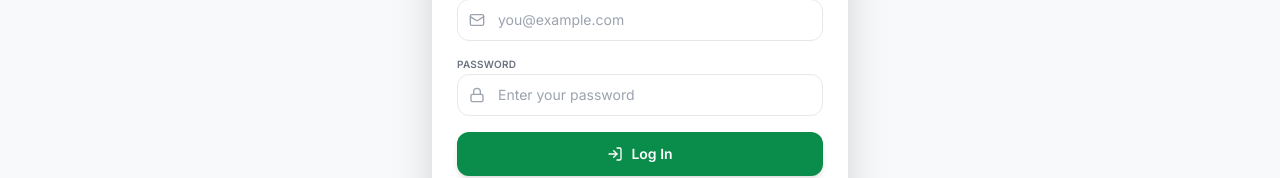
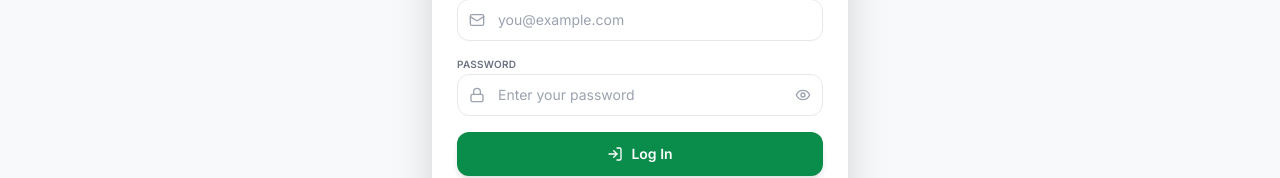
Before and after one commit to Dapo-devv/Naijabase, a React (Vite) app: page /login in a window 1280 px wide. Shown: the part 377-555 px from the top of the page. Built offline with nearby package versions, Linux system fonts and the light colour scheme; no server answers.

Commit message:
Add password visibility toggle (eye icon) to Login and Register forms

```diff
--- a/src/pages/Login.jsx
+++ b/src/pages/Login.jsx
@@ -1,6 +1,6 @@
 import { useState } from "react";
 import { Link, useNavigate, Navigate } from "react-router-dom";
-import { Mail, Lock, LogIn } from "lucide-react";
+import { Mail, Lock, LogIn, Eye, EyeOff } from "lucide-react";
 import { useNaijaBase } from "../context/NaijaBaseContext";
 import LoadingSpinner from "../components/LoadingSpinner";
 
@@ -9,6 +9,7 @@ export default function Login() {
   const navigate = useNavigate();
   const [email, setEmail] = useState("");
   const [password, setPassword] = useState("");
+  const [showPassword, setShowPassword] = useState(false);
   const [error, setError] = useState("");
   const [loading, setLoading] = useState(false);
   const [successMessage, setSuccessMessage] = useState("");
@@ -109,13 +110,24 @@ export default function Login() {
               <div className="relative">
                 <Lock className="absolute left-3 top-1/2 -translate-y-1/2 w-4 h-4 text-gray-400" />
                 <input
-                  type="password"
+                  type={showPassword ? "text" : "password"}
                   value={password}
                   onChange={(e) => setPassword(e.target.value)}
-                  className="w-full pl-10 pr-4 py-2.5 border border-gray-200 dark:border-gray-600 rounded-xl focus:ring-2 focus:ring-primary/30 bg-white dark:bg-gray-700 text-gray-800 dark:text-gray-200 transition-all placeholder:text-gray-400 text-sm"
+                  className="w-full pl-10 pr-10 py-2.5 border border-gray-200 dark:border-gray-600 rounded-xl focus:ring-2 focus:ring-primary/30 bg-white dark:bg-gray-700 text-gray-800 dark:text-gray-200 transition-all placeholder:text-gray-400 text-sm"
                   placeholder="Enter your password"
                   required
                 />
+                <button
+                  type="button"
+                  onClick={() => setShowPassword(!showPassword)}
+                  className="absolute right-3 top-1/2 -translate-y-1/2 text-gray-400 hover:text-gray-600 dark:hover:text-gray-300 transition-colors"
+                >
+                  {showPassword ? (
+                    <EyeOff className="w-4 h-4" />
+                  ) : (
+                    <Eye className="w-4 h-4" />
+                  )}
+                </button>
               </div>
             </div>
 
--- a/src/pages/Register.jsx
+++ b/src/pages/Register.jsx
@@ -1,6 +1,6 @@
 import { useState } from "react";
 import { Link, useNavigate, Navigate } from "react-router-dom";
-import { Mail, Lock, User, ArrowRight } from "lucide-react";
+import { Mail, Lock, User, ArrowRight, Eye, EyeOff } from "lucide-react";
 import { useNaijaBase } from "../context/NaijaBaseContext";
 import LoadingSpinner from "../components/LoadingSpinner";
 
@@ -12,6 +12,7 @@ export default function Register() {
   const [name, setName] = useState("");
   const [surname, setSurname] = useState("");
   const [password, setPassword] = useState("");
+  const [showPassword, setShowPassword] = useState(false);
   const [error, setError] = useState("");
   const [loading, setLoading] = useState(false);
   const [successMessage, setSuccessMessage] = useState("");
@@ -136,14 +137,6 @@ export default function Register() {
                 type: "text",
                 placeholder: "Choose a username",
               },
-              {
-                label: "Password",
-                icon: Lock,
-                val: password,
-                set: setPassword,
-                type: "password",
-                placeholder: "At least 6 chars",
-              },
             ].map((f, i) => (
               <div key={i} className="relative group">
                 <label className="text-[10px] font-semibold text-gray-500 dark:text-gray-400 uppercase tracking-wide mb-0.5 block">
@@ -162,6 +155,35 @@ export default function Register() {
                 </div>
               </div>
             ))}
+
+            {/* Password field with eye toggle */}
+            <div className="relative group">
+              <label className="text-[10px] font-semibold text-gray-500 dark:text-gray-400 uppercase tracking-wide mb-0.5 block">
+                Password
+              </label>
+              <div className="relative">
+                <Lock className="absolute left-3 top-1/2 -translate-y-1/2 w-4 h-4 text-gray-400" />
+                <input
+                  type={showPassword ? "text" : "password"}
+                  value={password}
+                  onChange={(e) => setPassword(e.target.value)}
+                  className="w-full pl-10 pr-10 py-3 border border-gray-200 dark:border-gray-600 rounded-xl focus:ring-2 focus:ring-primary/30 bg-white dark:bg-gray-700 text-gray-800 dark:text-gray-200 transition-all placeholder:text-gray-400 text-sm"
+                  placeholder="At least 6 chars"
+                  required
+                />
+                <button
+                  type="button"
+                  onClick={() => setShowPassword(!showPassword)}
+                  className="absolute right-3 top-1/2 -translate-y-1/2 text-gray-400 hover:text-gray-600 dark:hover:text-gray-300 transition-colors"
+                >
+                  {showPassword ? (
+                    <EyeOff className="w-4 h-4" />
+                  ) : (
+                    <Eye className="w-4 h-4" />
+                  )}
+                </button>
+              </div>
+            </div>
 
             {error && (
               <div className="bg-red-50 dark:bg-red-900/30 border border-red-200 dark:border-red-800 text-red-700 dark:text-red-300 text-sm rounded-xl p-3">
```
